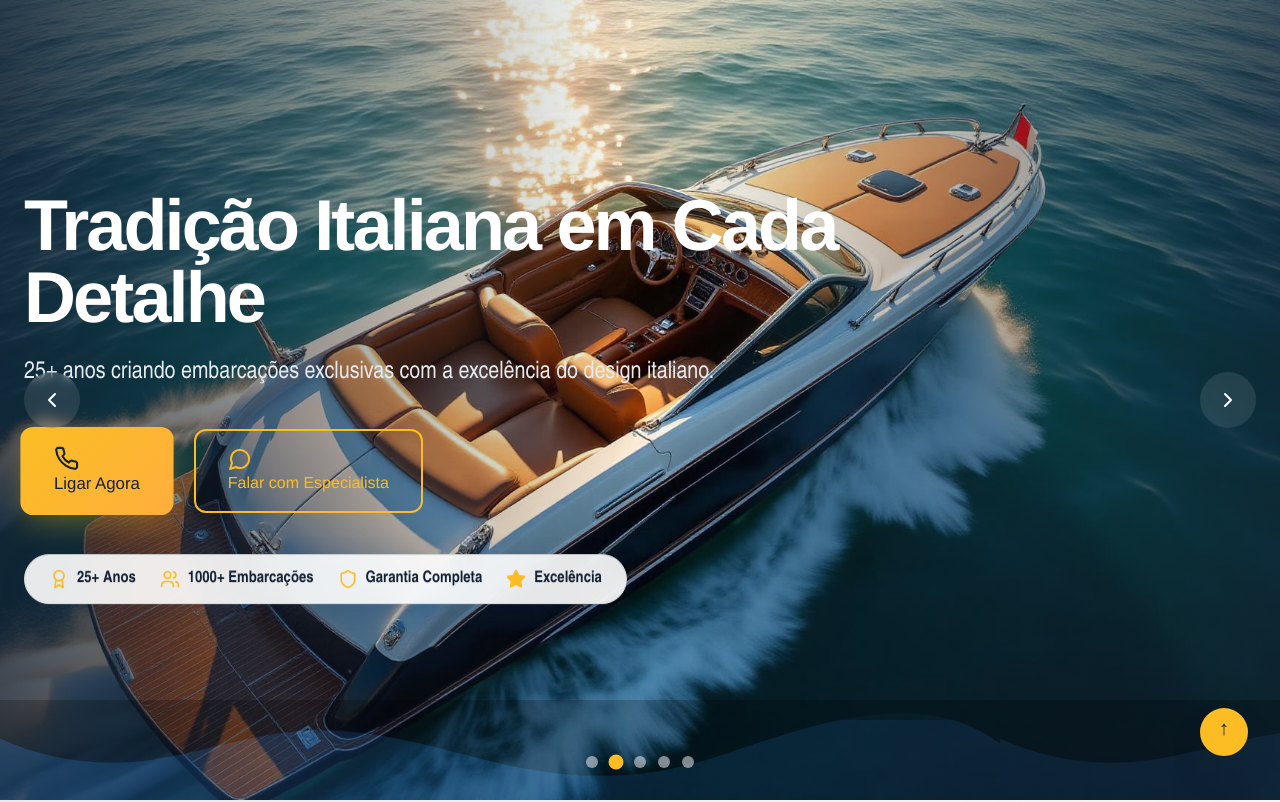
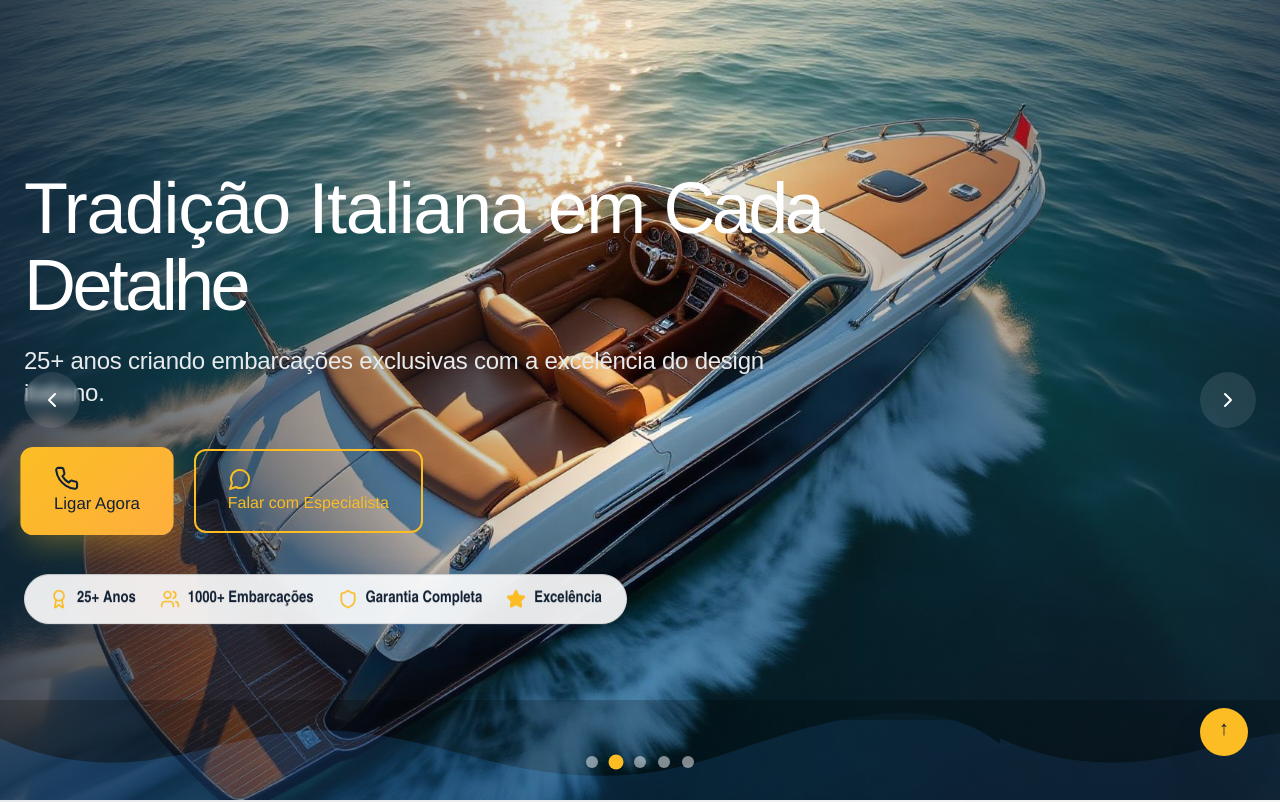
Before and after one commit to italianboats/italian-boats-premium-launch, a React (Vite) app: page / in a window 1280 px wide. Shown: the top 802 px of the page. Built offline with nearby package versions, Linux system fonts and the light colour scheme; the HTML template or start-up script is replaced by a standard one.

Commit message:
Refactor: Update Hero typography

```diff
--- a/src/components/HeroSlider.tsx
+++ b/src/components/HeroSlider.tsx
@@ -9,27 +9,42 @@ import heroSlide5 from '@/assets/hero-slide-5.jpg';
 const slides = [
   {
     image: heroSlide1,
-    title: "Na Italian Boats você não compra barco usado.",
+    titleParts: [
+      { text: "Na Italian Boats você ", font: "primary" },
+      { text: "não compra barco usado.", font: "secondary" }
+    ],
     subtitle: "Você encomenda um barco novo, feito do zero, sob medida para você."
   },
   {
     image: heroSlide2,
-    title: "Tradição Italiana em Cada Detalhe",
+    titleParts: [
+      { text: "Tradição Italiana em ", font: "secondary" },
+      { text: "Cada Detalhe", font: "primary" }
+    ],
     subtitle: "25+ anos criando embarcações exclusivas com a excelência do design italiano."
   },
   {
     image: heroSlide3,
-    title: "Marina Porto Bello - SC",
+    titleParts: [
+      { text: "Marina Porto Bello", font: "primary" },
+      { text: " - SC", font: "secondary" }
+    ],
     subtitle: "Localização privilegiada com infraestrutura completa para seu projeto náutico."
   },
   {
     image: heroSlide4,
-    title: "Artesãos Especializados",
+    titleParts: [
+      { text: "Artesãos ", font: "secondary" },
+      { text: "Especializados", font: "primary" }
+    ],
     subtitle: "Cada barco é uma obra de arte, construído com técnicas tradicionais italianas."
   },
   {
     image: heroSlide5,
-    title: "Clientes Satisfeitos",
+    titleParts: [
+      { text: "Clientes ", font: "primary" },
+      { text: "Satisfeitos", font: "secondary" }
+    ],
     subtitle: "Mais de 1000+ embarcações entregues e famílias realizando seus sonhos."
   }
 ];
@@ -88,7 +103,7 @@ const HeroSlider = () => {
           >
             <img
               src={slide.image}
-              alt={slide.title}
+              alt={slide.titleParts.map(part => part.text).join('')}
               className="w-full h-full object-cover"
             />
             <div className="absolute inset-0 bg-gradient-to-r from-italian-navy/80 via-transparent to-italian-navy/60" />
@@ -105,10 +120,17 @@ const HeroSlider = () => {
                 isAnimating ? 'opacity-0 transform translate-y-8' : 'opacity-100 transform translate-y-0'
               }`}
             >
-              <h1 className="text-4xl md:text-6xl lg:text-7xl font-playfair font-bold text-white mb-6 leading-tight">
-                {slides[currentSlide].title}
+              <h1 className="text-4xl md:text-6xl lg:text-7xl font-bold text-white mb-6 leading-tight">
+                {slides[currentSlide].titleParts.map((part, index) => (
+                  <span
+                    key={index}
+                    className={part.font === 'primary' ? 'hero-title-primary' : 'hero-title-secondary'}
+                  >
+                    {part.text}
+                  </span>
+                ))}
               </h1>
-              <p className="text-xl md:text-2xl text-silver-mist mb-10 max-w-3xl leading-relaxed">
+              <p className="hero-subtitle text-xl md:text-2xl text-silver-mist mb-10 max-w-3xl leading-relaxed">
                 {slides[currentSlide].subtitle}
               </p>
 
--- a/src/index.css
+++ b/src/index.css
@@ -109,6 +109,27 @@
   /* Body text with Helvetica Narrow */
   p, span, div:not(.no-narrow), li, label, input, textarea {
     font-family: 'Helvetica LT Narrow', 'Helvetica Neue Condensed', 'Helvetica Condensed', 'Arial Narrow', sans-serif;
+  }
+
+  /* Hero Section Specific Typography */
+  .hero-title-primary {
+    font-family: 'HelveticaNeue LT 27 UltLtCn', 'Helvetica Neue UltraLight Extended', 'Helvetica Neue UltraLight', sans-serif;
+    font-weight: 100;
+    letter-spacing: -0.05em;
+    line-height: 0.9;
+  }
+
+  .hero-title-secondary {
+    font-family: 'Helvetica Neue LT W1G', 'Helvetica Neue Medium', 'Helvetica Neue', sans-serif;
+    font-weight: 500;
+    letter-spacing: -0.02em;
+    line-height: 1.1;
+  }
+
+  .hero-subtitle {
+    font-family: 'Helvetica LT Narrow', 'Helvetica Neue Condensed', sans-serif;
+    font-weight: 300;
+    letter-spacing: -0.01em;
   }
 }
 
@@ -364,6 +385,19 @@
   .font-helvetica {
     font-family: 'Helvetica Neue LT', 'Helvetica Neue', 'Helvetica', '-apple-system', 'BlinkMacSystemFont', sans-serif;
   }
+
+  /* Hero Section Typography Classes */
+  .font-hero-primary {
+    font-family: 'HelveticaNeue LT 27 UltLtCn', 'Helvetica Neue UltraLight Extended', 'Helvetica Neue UltraLight', sans-serif;
+  }
+
+  .font-hero-secondary {
+    font-family: 'Helvetica Neue LT W1G', 'Helvetica Neue Medium', 'Helvetica Neue', sans-serif;
+  }
+
+  .font-hero-subtitle {
+    font-family: 'Helvetica LT Narrow', 'Helvetica Neue Condensed', sans-serif;
+  }
 }
 
 /* Keyframes for Animations */
```
